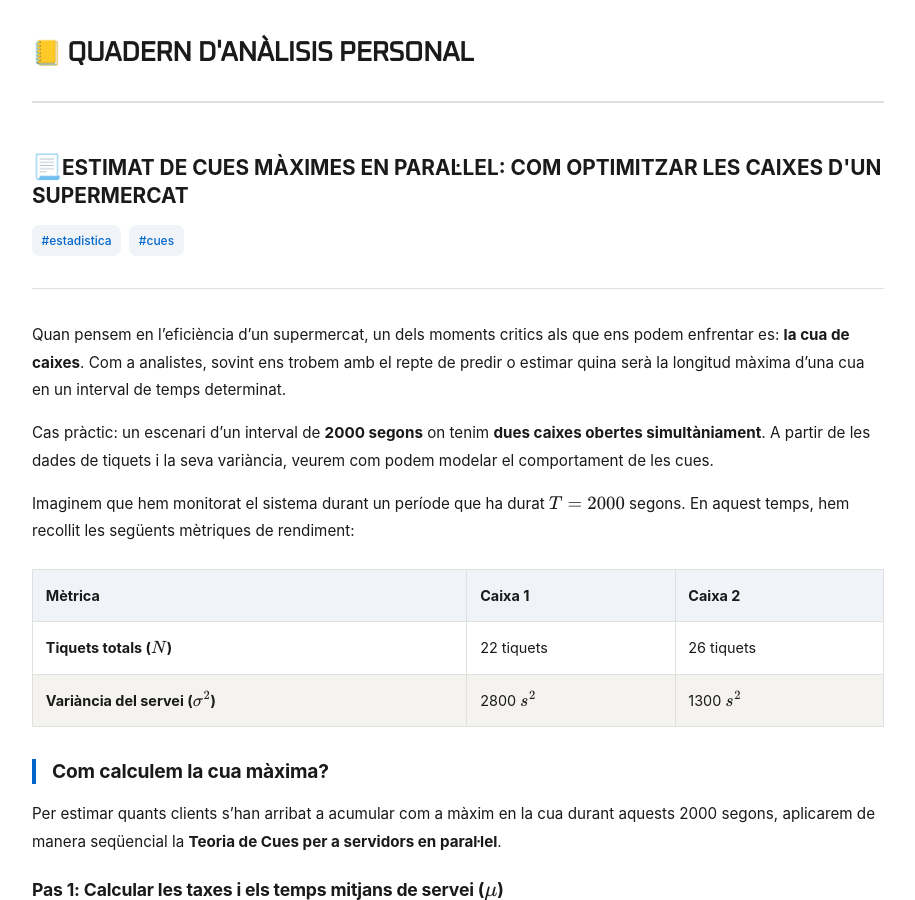
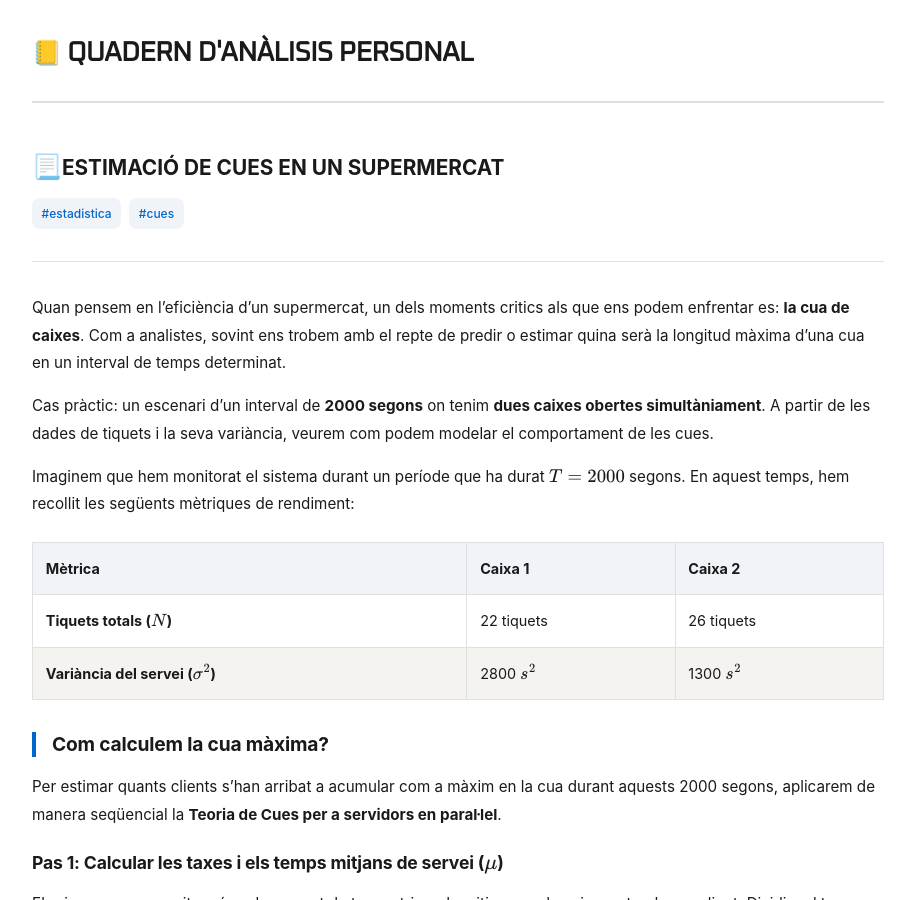
Before and after one commit to alberthr/alberthr.github.io, a Jekyll site: the page built from _posts/2026-06-16-gestio-cues.md, in a window 1280 px wide and 900 px high. Shown: the whole window, without its empty margins (182-1097 px from the left). Built offline with Jekyll 4.4.1, drawn with Linux system fonts in a browser that asks for light colours; comment, search, counter and statistics services are not loaded.

Commit message:
Update post title for supermarket queue estimation

```diff
--- a/_posts/2026-06-16-gestio-cues.md
+++ b/_posts/2026-06-16-gestio-cues.md
@@ -1,6 +1,6 @@
 ---
 layout: post
-title: "Estimat de cues màximes en paral·lel: Com optimitzar les caixes d'un supermercat"
+title: "Estimació de cues en un supermercat"
 tags:
   - estadistica
   - cues
```
